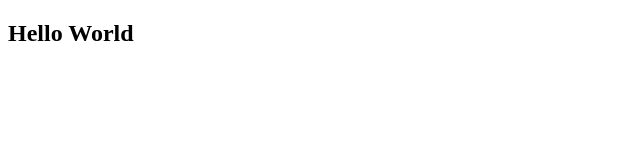
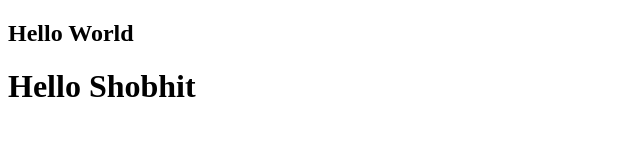
Before and after one commit to ShobhitGitHubPal/Portfolio, a plain HTML site: page index.html in a window 1280 px wide. Shown: the whole page, without its empty margins (0-640 px from the left). Drawn offline with Linux system fonts and the light colour scheme.

Commit message:
Update index.html

```diff
--- a/index.html
+++ b/index.html
@@ -8,5 +8,6 @@
 </head>
 <body>
     <h2>Hello World</h2>
+    <h1>Hello Shobhit</h1>
 </body>
 </html>
```
